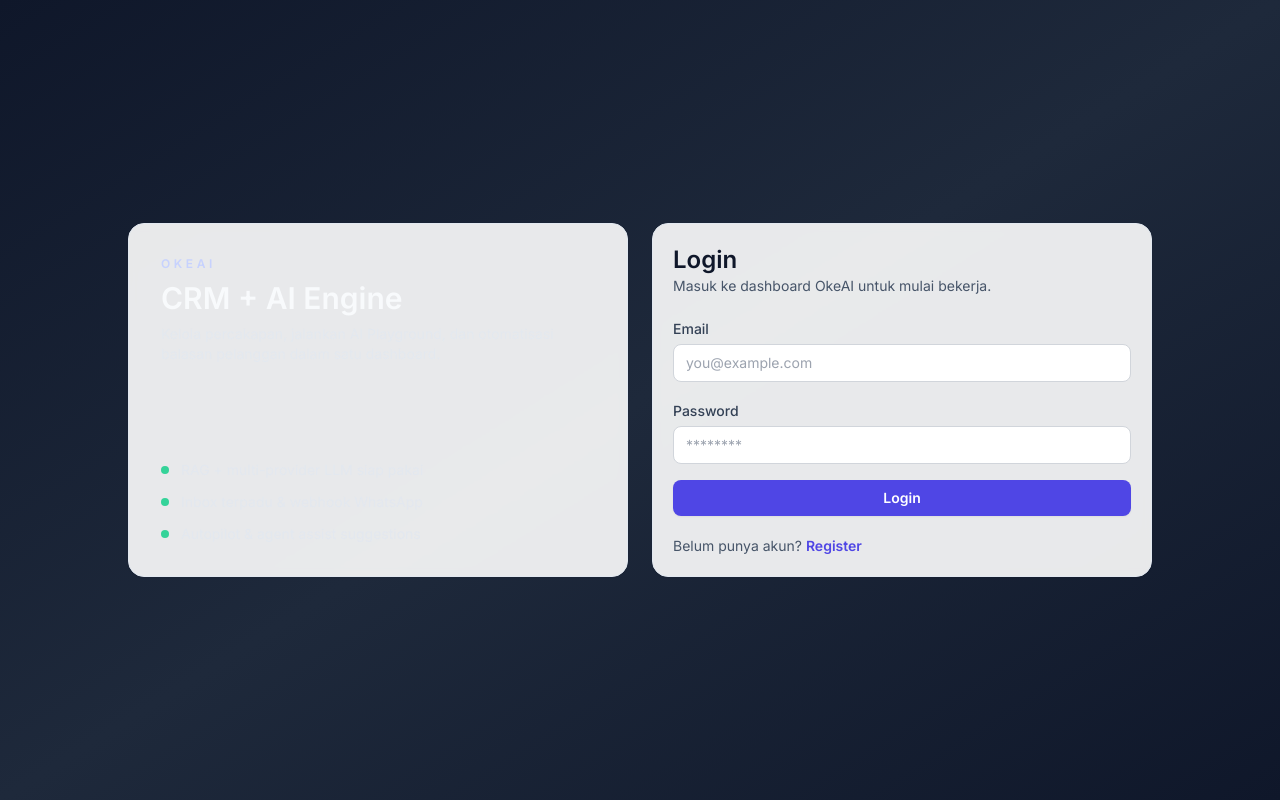
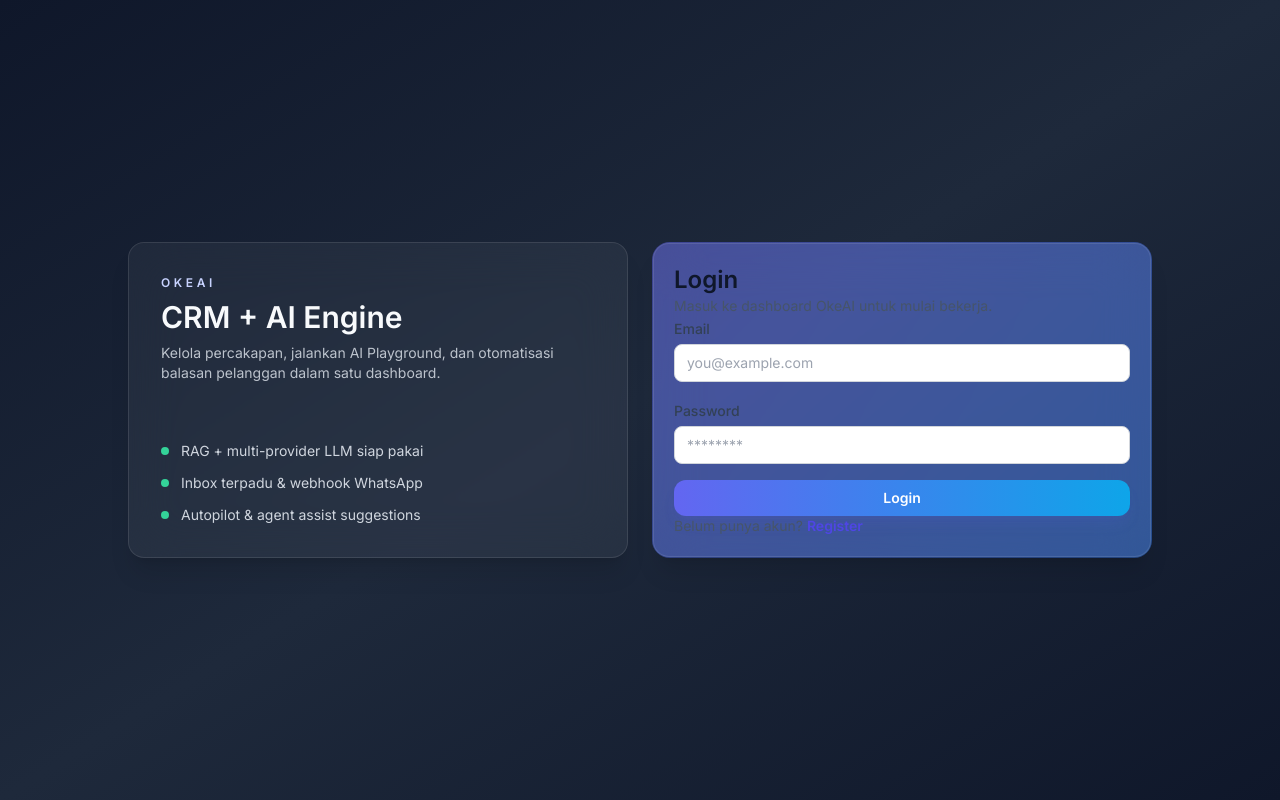
Before and after one commit to GedeOke/Oke.AI, a React (Vite) app in the folder frontend/: page /login in a window 1280 px wide. Built offline with nearby package versions, Linux system fonts and the light colour scheme; no server answers.

Commit message:
style(frontend): elevate UI with gradient theme and refined auth/dashboard

```diff
--- a/frontend/src/components/layout/Sidebar.jsx
+++ b/frontend/src/components/layout/Sidebar.jsx
@@ -8,21 +8,25 @@ const navItems = [
 export default function Sidebar() {
   const location = useLocation();
   return (
-    <aside className="w-full md:w-64 bg-white border-r border-gray-200 p-4">
-      <h2 className="text-lg font-semibold mb-4">OkeAI Dashboard</h2>
+    <aside className="w-full md:w-64 p-4">
+      <div className="glass-card rounded-2xl border border-white/10 p-4 space-y-2">
+        <h2 className="text-sm font-semibold text-slate-50">Navigation</h2>
         <nav className="space-y-2">
           {navItems.map((item) => (
             <Link
               key={item.to}
               to={item.to}
-            className={`w-full text-left px-3 py-2 rounded-lg text-sm font-medium ${
-              location.pathname === item.to ? "bg-indigo-600 text-white" : "hover:bg-gray-100"
+              className={`block w-full text-left px-3 py-2 rounded-xl text-sm font-medium transition ${
+                location.pathname === item.to
+                  ? "bg-gradient-to-r from-indigo-500 to-sky-500 text-white shadow-md shadow-indigo-500/30"
+                  : "text-slate-100 hover:bg-white/10"
               }`}
             >
               {item.label}
             </Link>
           ))}
         </nav>
+      </div>
     </aside>
   );
 }
--- a/frontend/src/components/layout/Topbar.jsx
+++ b/frontend/src/components/layout/Topbar.jsx
@@ -8,14 +8,14 @@ export default function Topbar() {
   const [value, setValue] = useState(organizationId || "");
 
   return (
-    <header className="w-full bg-white/80 backdrop-blur border-b border-slate-200 px-4 py-3 flex items-center justify-between">
+    <header className="w-full bg-white/5 backdrop-blur border-b border-white/10 px-4 py-3 flex items-center justify-between">
       <div className="flex items-center gap-2">
-        <div className="w-10 h-10 rounded-xl bg-indigo-600 text-white flex items-center justify-center font-bold">
+        <div className="w-10 h-10 rounded-xl bg-gradient-to-br from-indigo-500 to-sky-500 text-white flex items-center justify-center font-bold shadow-lg shadow-indigo-500/30">
           OA
         </div>
         <div>
-          <h1 className="text-base font-semibold text-slate-900">OkeAI Dashboard</h1>
-          <p className="text-xs text-slate-500">CRM & AI Engine Playground</p>
+          <h1 className="text-base font-semibold text-slate-50">OkeAI Dashboard</h1>
+          <p className="text-xs text-slate-300">CRM & AI Engine Playground</p>
         </div>
       </div>
       <div className="flex items-center gap-2">
--- a/frontend/src/components/ui/Button.jsx
+++ b/frontend/src/components/ui/Button.jsx
@@ -1,10 +1,10 @@
 const base =
-  "inline-flex items-center justify-center rounded-lg px-4 py-2 text-sm font-semibold transition focus:outline-none focus:ring-2 focus:ring-indigo-400 disabled:opacity-50 disabled:cursor-not-allowed shadow-sm";
+  "inline-flex items-center justify-center rounded-xl px-4 py-2 text-sm font-semibold transition focus:outline-none focus:ring-2 focus:ring-indigo-400 disabled:opacity-50 disabled:cursor-not-allowed shadow-lg shadow-indigo-500/10";
 
 const variants = {
-  primary: "bg-indigo-600 text-white hover:bg-indigo-700",
-  secondary: "bg-white border border-slate-300 text-slate-800 hover:bg-slate-50",
-  ghost: "text-slate-700 hover:bg-slate-100",
+  primary: "bg-gradient-to-r from-indigo-500 to-sky-500 text-white hover:brightness-105",
+  secondary: "bg-white/10 border border-white/20 text-white hover:bg-white/15",
+  ghost: "text-slate-100 hover:bg-white/10",
 };
 
 export default function Button({ children, variant = "primary", className = "", ...props }) {
--- a/frontend/src/components/ui/Card.jsx
+++ b/frontend/src/components/ui/Card.jsx
@@ -1,7 +1,9 @@
 export default function Card({ children, className = "" }) {
   return (
-    <div className={`rounded-2xl p-5 glass-card ${className}`}>
-      {children}
+    <div className={`card-border ${className}`}>
+      <div className="rounded-2xl p-5 glass-card">
+        {children}
+      </div>
     </div>
   );
 }
--- a/frontend/src/pages/AiPlayground.jsx
+++ b/frontend/src/pages/AiPlayground.jsx
@@ -25,10 +25,11 @@ export default function AiPlayground() {
   return (
     <div className="space-y-4">
       <div>
-        <p className="text-xs font-semibold text-indigo-600 uppercase tracking-wide">AI Engine</p>
-        <h1 className="text-2xl font-semibold text-slate-900">AI Playground</h1>
-        <p className="text-sm text-slate-500">Uji prompt, provider, dan lihat hasil lengkap AI.</p>
+        <p className="text-xs font-semibold text-indigo-300 uppercase tracking-[0.25em]">AI Engine</p>
+        <h1 className="text-3xl font-semibold text-white">AI Playground</h1>
+        <p className="text-sm text-slate-200/80">Uji prompt, pilih provider, lihat hasil lengkap (RAG, planner, safety).</p>
       </div>
+      <div className="grid grid-cols-1 lg:grid-cols-2 gap-4">
         <Card className="space-y-4">
           <AIModelSelector
             provider={provider}
@@ -37,23 +38,24 @@ export default function AiPlayground() {
             onModelChange={setModel}
           />
           <div>
-          <label className="text-sm font-medium text-gray-700">Prompt</label>
+            <label className="text-sm font-medium text-slate-200">Prompt</label>
             <Textarea
               rows={5}
               value={message}
               onChange={(e) => setMessage(e.target.value)}
               placeholder="Tuliskan pesan untuk AI..."
-            className="mt-2"
+              className="mt-2 bg-white/5 border-white/10 text-slate-50"
             />
           </div>
           <Button onClick={() => run({ message, model_provider: provider, model })} disabled={loading}>
             {loading ? "Running..." : "Run AI"}
           </Button>
-        {error && <p className="text-sm text-red-600">Error: {JSON.stringify(error)}</p>}
+          {error && <p className="text-sm text-red-300">Error: {JSON.stringify(error)}</p>}
         </Card>
+        <AIPayloadViewer payload={payload} />
+      </div>
 
       <AIResultPanel result={result} />
-      <AIPayloadViewer payload={payload} />
     </div>
   );
 }
--- a/frontend/src/styles/globals.css
+++ b/frontend/src/styles/globals.css
@@ -3,13 +3,19 @@
 @tailwind utilities;
 
 :root {
-  font-family: 'Inter', system-ui, -apple-system, BlinkMacSystemFont, 'Segoe UI', sans-serif;
+  font-family: "Inter", system-ui, -apple-system, BlinkMacSystemFont, "Segoe UI", sans-serif;
 }
 
 body {
-  @apply bg-gradient-to-br from-slate-50 to-slate-100 text-slate-900 antialiased;
+  @apply bg-gradient-to-br from-slate-950 via-slate-900 to-slate-950 text-slate-100 antialiased min-h-screen;
 }
 
 .glass-card {
-  @apply bg-white/90 border border-slate-200 backdrop-blur-sm shadow-sm;
+  @apply bg-white/5 border border-white/10 backdrop-blur-xl shadow-xl;
 }
+
+.card-border {
+  background: linear-gradient(135deg, rgba(99, 102, 241, 0.5), rgba(59, 130, 246, 0.5));
+  padding: 1px;
+  border-radius: 18px;
+}
```
Lines whose indentation alone changed are shown as unchanged.
